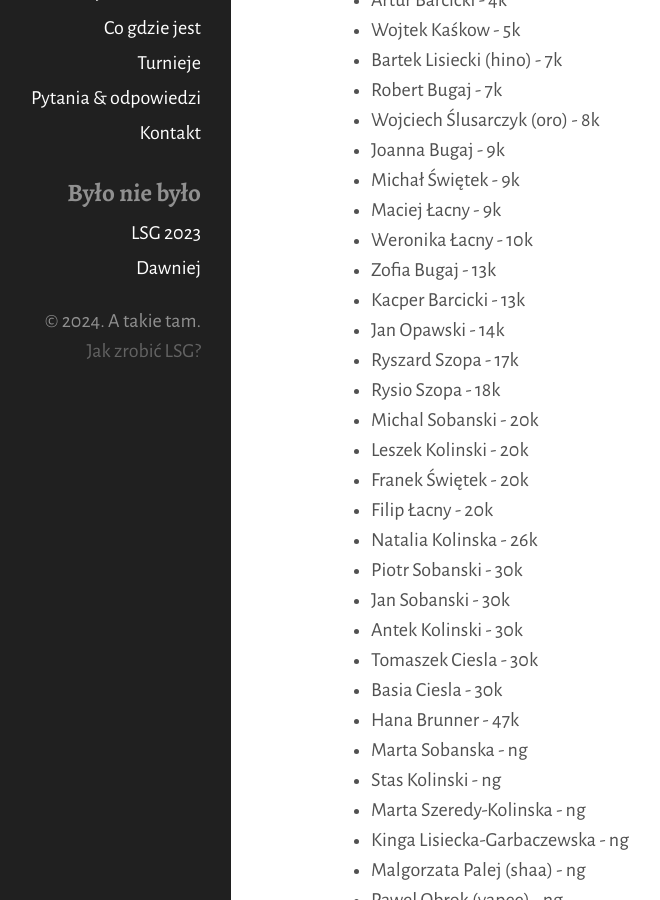
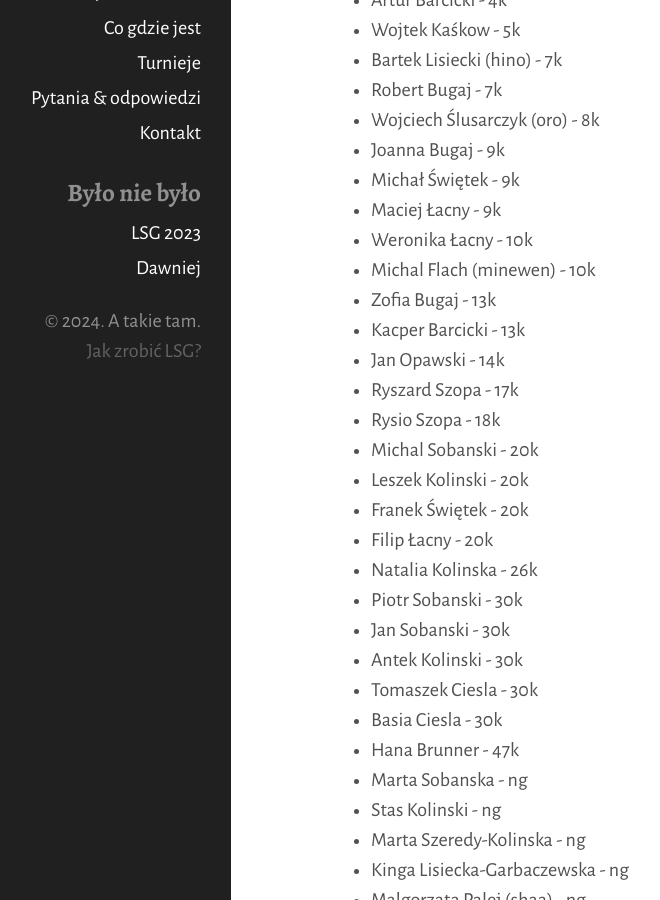
Before and after one commit to tasuki/lsg, a Jekyll site: the page built from zarejestrowani.md, in a window 1280 px wide and 900 px high, scrolled down 615 px. Shown: the whole window, without its empty margins (129-789 px from the left). Built offline with Jekyll 4.4.1, drawn with Linux system fonts in a browser that asks for light colours.

Commit message:
Update zarejestrowani.md

```diff
--- a/zarejestrowani.md
+++ b/zarejestrowani.md
@@ -31,6 +31,7 @@ Zarejestrowani uczestnicy, mniej więcej według stopnia:
 - Michał Świętek - 9k
 - Maciej Łacny - 9k
 - Weronika Łacny - 10k
+- Michal Flach (minewen) - 10k
 - Zofia Bugaj - 13k
 - Kacper Barcicki - 13k
 - Jan Opawski - 14k
```
